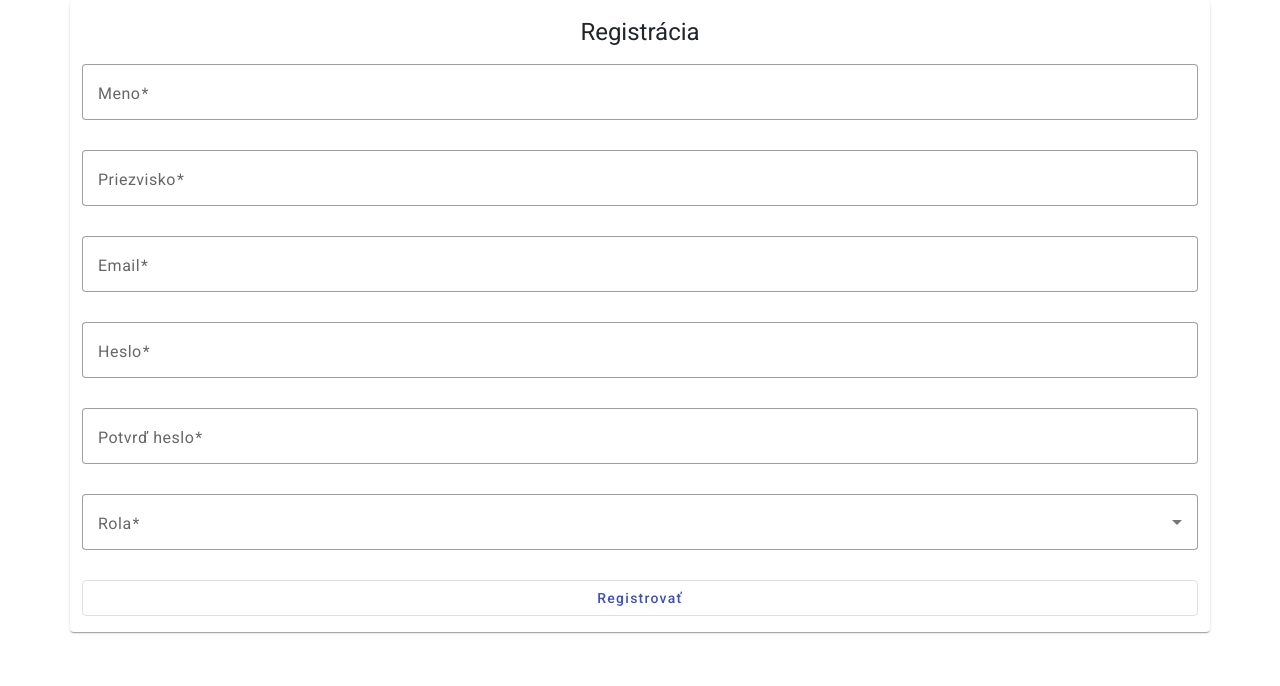
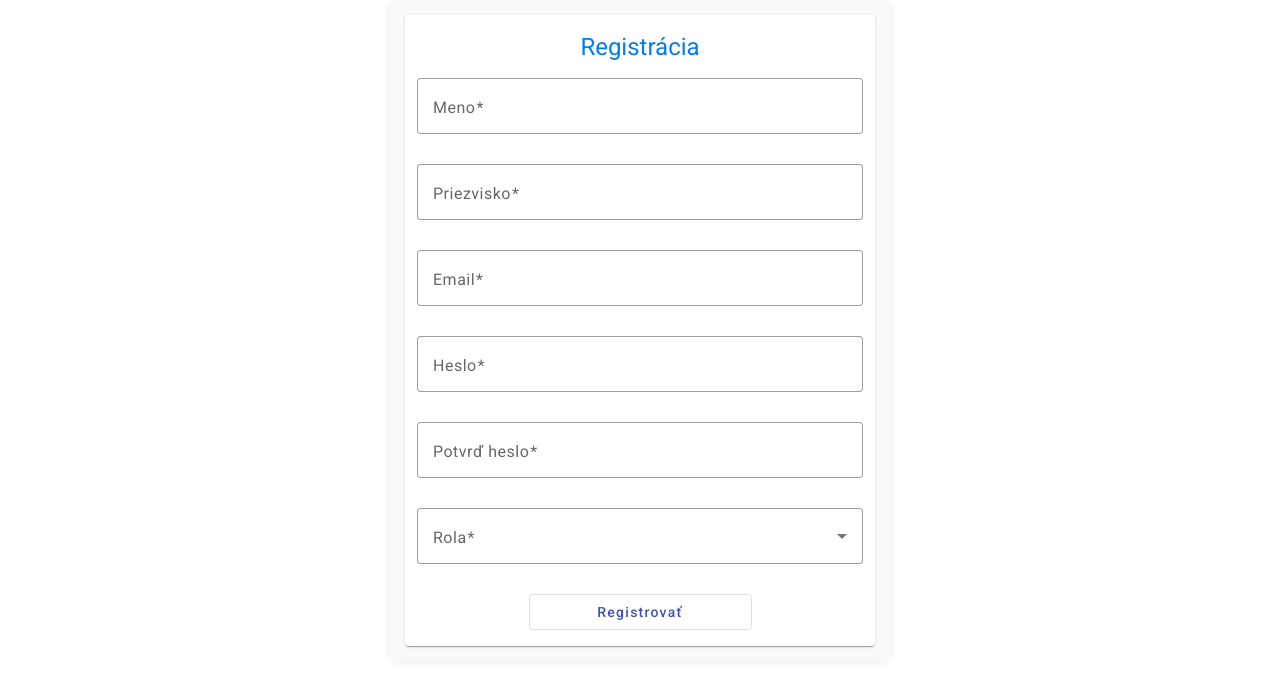
Before and after one commit to lfalat/alfri, an Angular app in the folder FE/: page /register in a window 1280 px wide. Shown: the top 686 px of the page. Built offline with nearby package versions, Linux system fonts and the light colour scheme.

Commit message:
small adjustments to the form, error component added

```diff
--- a/FE/src/app/components/registration-form/registration-form.component.html
+++ b/FE/src/app/components/registration-form/registration-form.component.html
@@ -1,6 +1,9 @@
-<div>
+<div class="registration-form">
   <mat-card class="center container-sm py-3">
     <h1 class="text-center">Registrácia</h1>
+    <div *ngIf="isError" class="alert alert-danger" role="alert">
+      Chyba!
+    </div>
     <form [formGroup]="registerForm" (ngSubmit)="onSubmit()" class="d-flex flex-column gap-2">
       <mat-form-field appearance="outline">
         <mat-label>Meno</mat-label>
@@ -49,6 +52,7 @@
         </mat-select>
       </mat-form-field>
       <button mat-stroked-button color="primary" type="submit">Registrovať</button>
+
     </form>
   </mat-card>
 </div>
--- a/FE/src/app/components/registration-form/registration-form.component.scss
+++ b/FE/src/app/components/registration-form/registration-form.component.scss
@@ -0,0 +1,44 @@
+$primary-color: #007bff;
+$secondary-color: #d5e9fd;
+$alert-color: #dc3545;
+$font-family: Arial, sans-serif;
+$padding-medium: 15px;
+
+.registration-form {
+  background-color: #f9f9f9;
+  font-family: $font-family;
+  max-width: 500px;
+  margin: 0 auto;
+  padding: $padding-medium;
+  border-radius: 10px;
+  box-shadow: 0 0 10px rgba(0, 0, 0, 0.1);
+
+  h1 {
+    color: $primary-color;
+    margin-bottom: $padding-medium;
+  }
+
+  .alert {
+    background-color: $alert-color;
+    color: white;
+    padding: 10px;
+    border-radius: 5px;
+    margin-bottom: $padding-medium;
+  }
+
+  form {
+    display: flex;
+    flex-direction: column;
+    gap: $padding-medium;
+  }
+
+  mat-form-field {
+    width: 100%;
+  }
+
+  button[type="submit"] {
+    display: flex;
+    align-self: center;
+    width: 50%;
+  }
+}
--- a/FE/src/app/components/registration-form/registration-form.component.ts
+++ b/FE/src/app/components/registration-form/registration-form.component.ts
@@ -41,6 +41,8 @@ export class RegistrationFormComponent {
     { id: 2, name: 'Učiteľ' },
     { id: 3, name: 'Návštevník' }
   ];
+  public isError = false;
+
 
   constructor(private formBuilder: FormBuilder,
               private router: Router,
@@ -91,10 +93,11 @@ export class RegistrationFormComponent {
     this.authService.postUser(userData).subscribe(
       response => {
         console.log('Backend response:', response);
+        console.log('Backend response:', response.type);
         this.router.navigate(['/home']);
       },
-      error => {
-        console.error('Error:', error);
+      _ => {
+        this.isError = true;
       }
     );
   }
--- /dev/null
+++ b/FE/src/app/error/error.component.html
@@ -0,0 +1 @@
+<p>error works!</p>
--- a/FE/src/app/services/auth.service.ts
+++ b/FE/src/app/services/auth.service.ts
@@ -2,6 +2,7 @@ import { Injectable } from '@angular/core';
 import type { Observable } from 'rxjs';
 import { HttpClient } from '@angular/common/http';
 import { HttpHeaders } from '@angular/common/http';
+import type {RegisterUserDto, UserDto } from '../types';
 
 @Injectable({
   providedIn: 'root'
@@ -12,7 +13,7 @@ export class AuthService {
   constructor(private http: HttpClient) {
   }
 
-  postUser(userData: any): Observable<any> {
+  postUser(userData: RegisterUserDto): Observable<any> {
     console.log(userData);
     const httpOptions = {
       headers: new HttpHeaders({
```
Also changed, not shown: FE/src/app/error/error.component.ts (added, +12 -0 lines), FE/src/app/services/jwt.service.ts (added, +9 -0 lines), FE/src/app/types.ts (+8 -0 lines), FE/src/app/error/error.component.scss (added), 1 other file (tests, documents, lock files or other folders).
